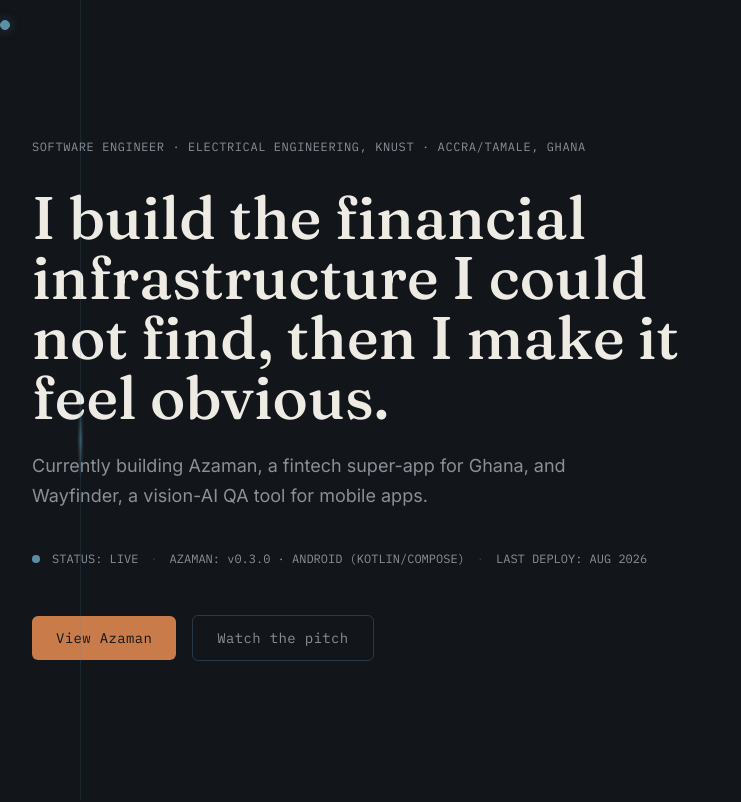
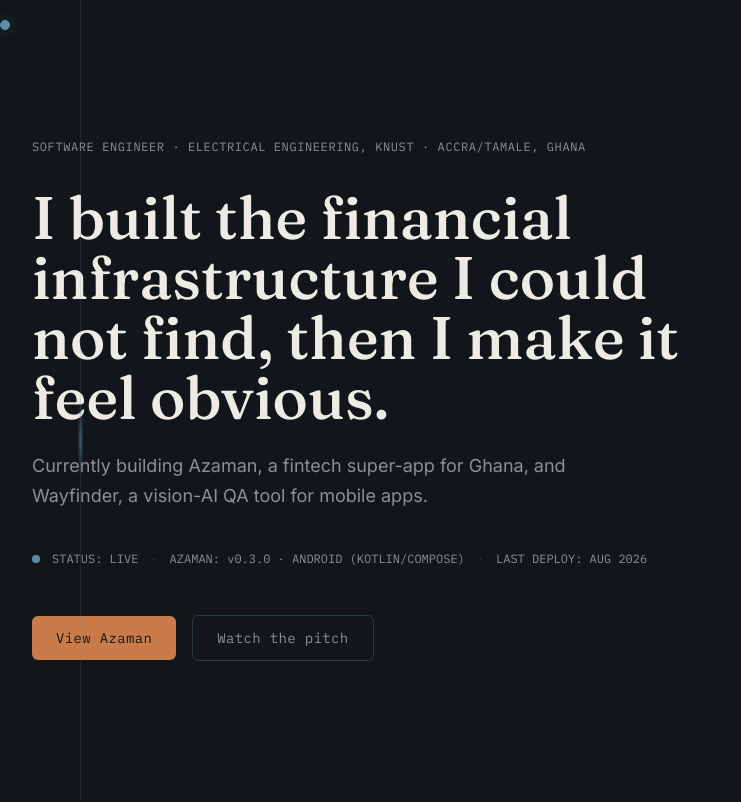
Before and after one commit to pyraxxz/myPortfolio, a Next.js app: page / in a window 1280 px wide. Shown: the top 802 px of the page, without its empty margins (0-741 px from the left). Built offline with nearby package versions, Linux system fonts and the light colour scheme.

Commit message:
Update Hero.js

```diff
--- a/components/Hero.js
+++ b/components/Hero.js
@@ -58,7 +58,7 @@
           className="font-display text-4xl sm:text-5xl lg:text-6xl leading-[1.1] mb-6"
           style={{ color: 'var(--ink)', fontWeight: 500 }}
         >
-          I build the financial infrastructure I could not find, then I make it feel obvious.
+          I built the financial infrastructure I could not find, then I make it feel obvious.
         </motion.h1>
 
         {/* Subline */}
```
